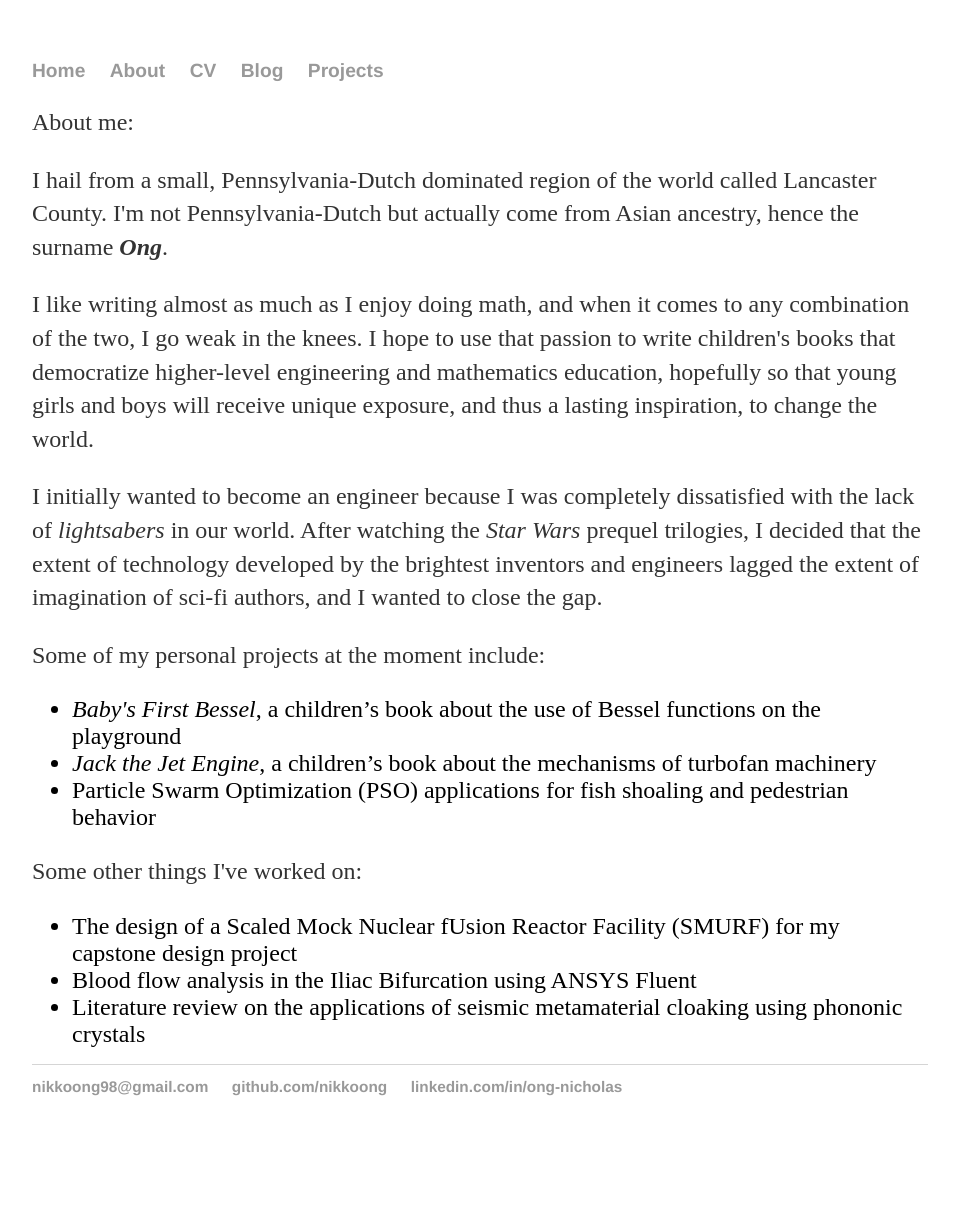
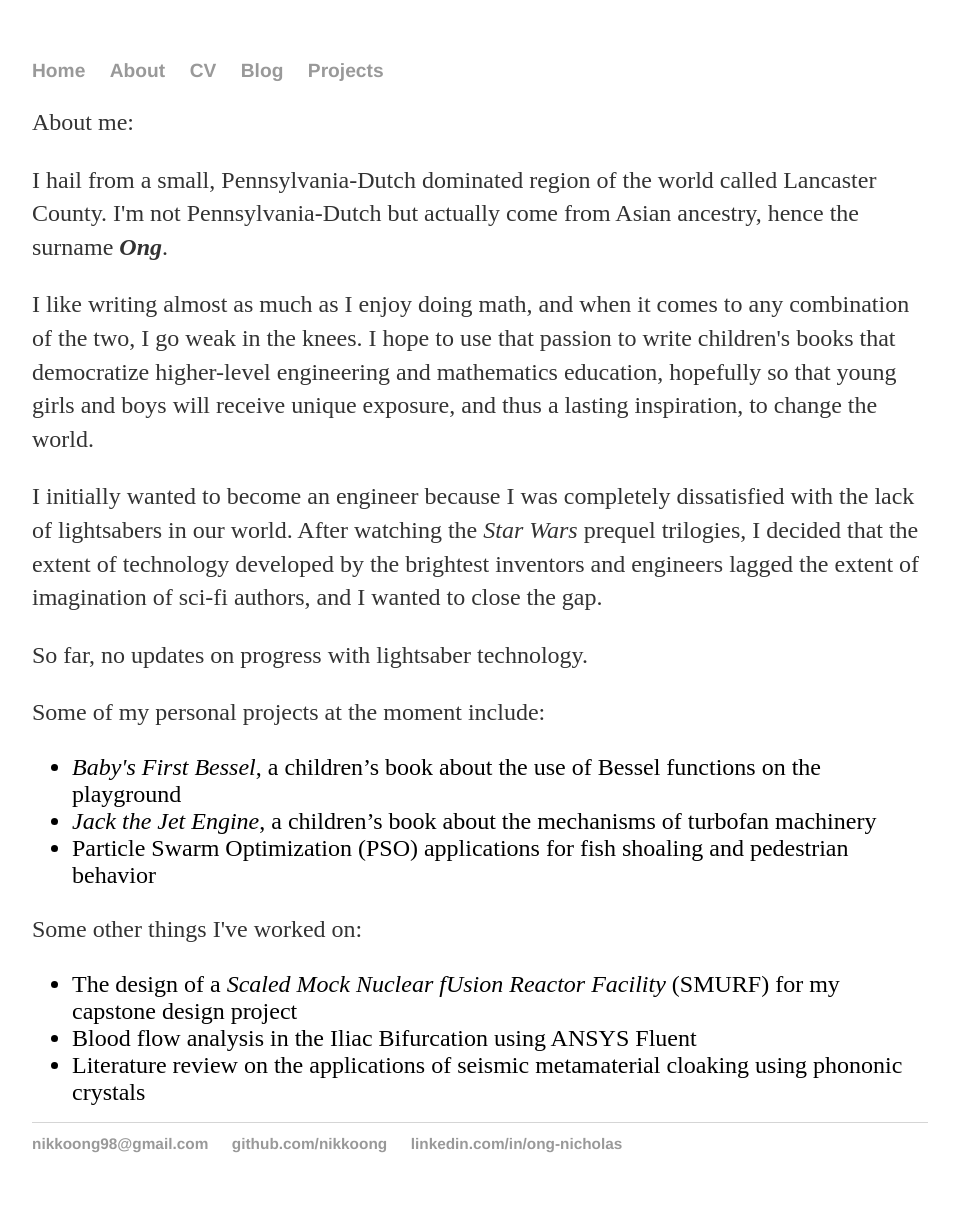
Before and after one commit to nikkoong/nikkoong.github.io, a Jekyll site: the page built from about/index.html, in a window 1280 px wide. Shown: the whole page, without its empty margins (160-1119 px from the left). Built offline with Jekyll 4.4.1, drawn with Linux system fonts in a browser that asks for light colours; before the commit the page ends 1156 px from its top, so only the background shows below that.

Commit message:
Update index.html
some clarity edits with italics and extra sentence

```diff
--- a/about/index.html
+++ b/about/index.html
@@ -7,7 +7,8 @@ title: About page
 
 <p>I like writing almost as much as I enjoy doing math, and when it comes to any combination of the two, I go weak in the knees. I hope to use that passion to write children's books that democratize higher-level engineering and mathematics education, hopefully so that young girls and boys will receive unique exposure, and thus a lasting inspiration, to change the world. </p>
 
-<p>I initially wanted to become an engineer because I was completely dissatisfied with the lack of <em>lightsabers</em> in our world. After watching the <em>Star Wars</em> prequel trilogies, I decided that the extent of technology developed by the brightest inventors and engineers lagged the extent of imagination of sci-fi authors, and I wanted to close the gap.</p>
+<p>I initially wanted to become an engineer because I was completely dissatisfied with the lack of lightsabers in our world. After watching the <em>Star Wars</em> prequel trilogies, I decided that the extent of technology developed by the brightest inventors and engineers lagged the extent of imagination of sci-fi authors, and I wanted to close the gap.</p>
+<p> So far, no updates on progress with lightsaber technology.</p>
 
 <p>Some of my personal projects at the moment include:</p>
 <ul>
@@ -17,7 +18,7 @@ title: About page
 </ul>
 <p> Some other things I've worked on: </p>
 <ul>
-    <li> The design of a Scaled Mock Nuclear fUsion Reactor Facility (SMURF) for my capstone design project </li>
+    <li> The design of a <em>Scaled Mock Nuclear fUsion Reactor Facility</em> (SMURF) for my capstone design project </li>
     <li> Blood flow analysis in the Iliac Bifurcation using ANSYS Fluent </li>
     <li> Literature review on the applications of seismic metamaterial cloaking using phononic crystals</li>
 </ul>
```
